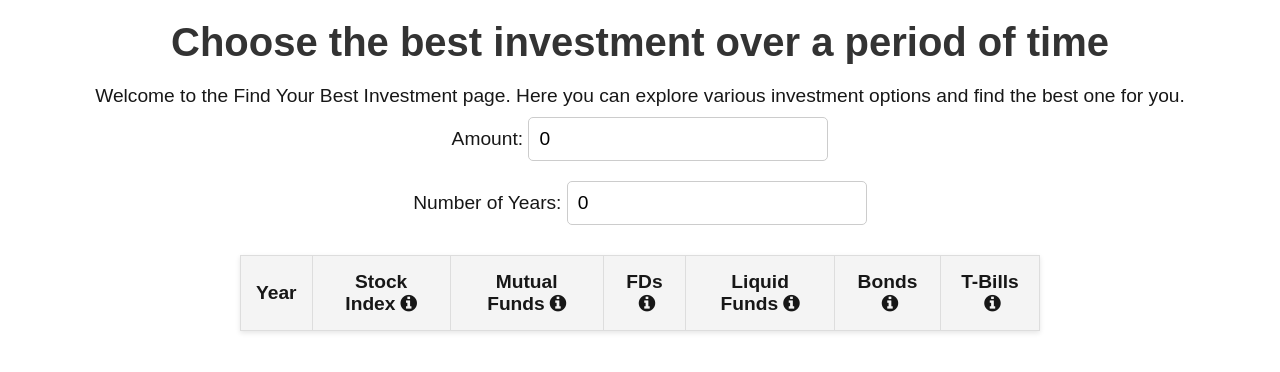
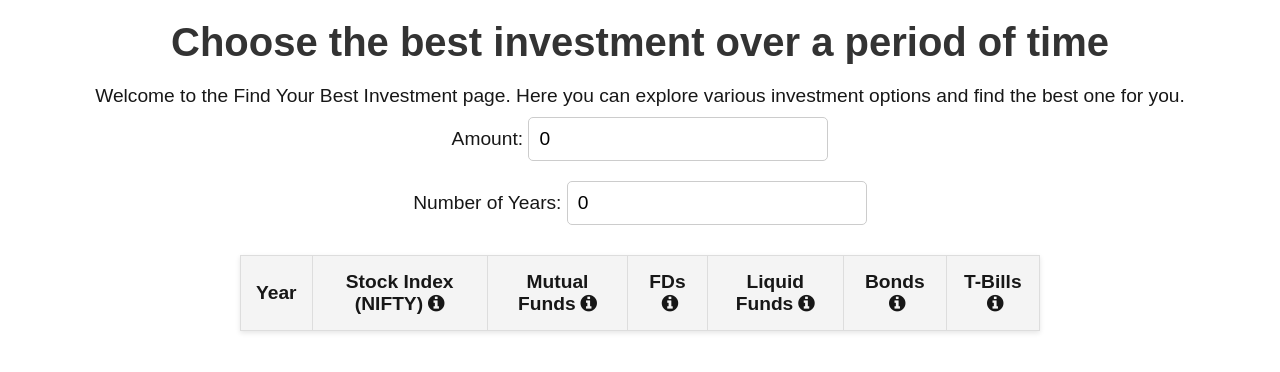
Before and after one commit to arunachalam-b/find-best-investment, a Next.js app: page /find_your_best_investment in a window 1280 px wide. Shown: the top 372 px of the page. Built offline with nearby package versions, Linux system fonts and the light colour scheme.

Commit message:
Update returns on investments

```diff
--- a/app/find_your_best_investment/page.tsx
+++ b/app/find_your_best_investment/page.tsx
@@ -6,12 +6,12 @@ const FindYourBestInvestment = () => {
     const [amount, setAmount] = useState<number | string>(0);
     const [years, setYears] = useState<number | string>(0);
     const investmentOptions = [
-        { name: 'Stock Index', rate: 0.08 },
-        { name: 'Mutual Funds', rate: 0.07 },
-        { name: 'FDs', rate: 0.05 },
-        { name: 'Liquid Funds', rate: 0.04 },
+        { name: 'Stock Index (NIFTY)', rate: 0.12 },
+        { name: 'Mutual Funds', rate: 0.10 },
+        { name: 'FDs', rate: 0.08 },
+        { name: 'Liquid Funds', rate: 0.07 },
         { name: 'Bonds', rate: 0.06 },
-        { name: 'T-Bills', rate: 0.03 }
+        { name: 'T-Bills', rate: 0.04 }
     ];
 
     const calculateReturns = (amount: number, years: number, rate: number) => {
```
